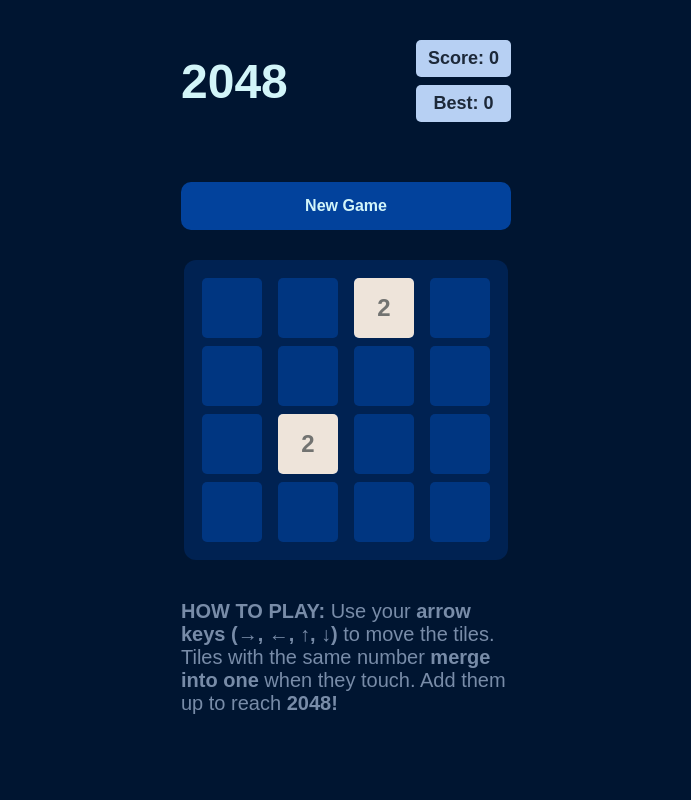
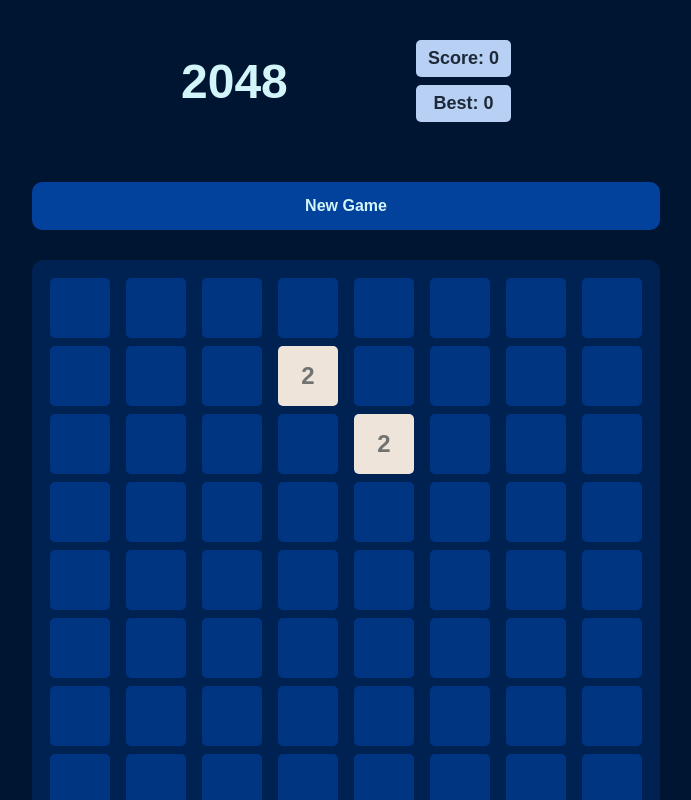
Before and after one commit to pranavgoel29/2048-Game, a React (Vite) app: page / in a window 1280 px wide. Shown: the top 800 px of the page, without its empty margins (294-985 px from the left). Built offline with nearby package versions, Linux system fonts and the light colour scheme.

Commit message:
Fix: height issue when grid is big

```diff
--- a/src/Components/Board.tsx
+++ b/src/Components/Board.tsx
@@ -39,7 +39,7 @@
 };
 
 //  Size of the grid
-export const gridSize = 4;
+export const gridSize = 8;
 
 // Winning state/number of the Game
 export const winningNumber = 2048;
@@ -102,6 +102,21 @@
     updateScore();
   };
 
+
+  // To prevent the page from scrolling on arrow keys being pressed.
+  const keyPressedScroll = (e) => {
+    if (
+      [
+        KeyCodes.DOWN_ARROW,
+        KeyCodes.UP_ARROW,
+        KeyCodes.RIGHT_ARROW,
+        KeyCodes.LEFT_ARROW,
+      ].indexOf(e.keyCode) > -1
+    ) {
+      e.preventDefault();
+    }
+  };
+
   // Key Pressed, lisening to a key being pressed and making a move accordingly.
   const keyPressed = async (e) => {
     let newGrid = cloneDeep(grid);
@@ -149,6 +164,8 @@
 
   // Listening to the 'keyup' event, using keyup instead of keydown as it will reduce the accidental clicks. And looping of clicks as well if someone holds down the key.
   useEvent("keyup", keyPressed);
+  // Scroll prevention
+  useEvent("keydown", keyPressedScroll);
 
   return (
     <BoardViewWrapper>
@@ -180,9 +197,9 @@
           </BoardWrapper>
 
           <p className="gameInstructions">
-            <b>HOW TO PLAY:</b> Use your <b>arrow keys (→, ←, ↑, ↓)</b> to move the tiles.
-            Tiles with the same number <b>merge into one</b> when they touch.
-            Add them up to reach
+            <b>HOW TO PLAY:</b> Use your <b>arrow keys (→, ←, ↑, ↓)</b> to move
+            the tiles. Tiles with the same number <b>merge into one</b> when
+            they touch. Add them up to reach
             <b> 2048!</b>
           </p>
         </>
--- a/src/Components/Home.tsx
+++ b/src/Components/Home.tsx
@@ -10,7 +10,7 @@
 
   font-family: "Montserrat", sans-serif;
   background: ${theme.backgroundColor};
-  height: 100vh;
+  height: 100%;
   display: flex;
   flex-direction: column;
   align-items: center;
--- a/src/Wrappers/BoardViewWrapper.tsx
+++ b/src/Wrappers/BoardViewWrapper.tsx
@@ -3,12 +3,14 @@
 
 export const BoardViewWrapper = styled.div`
   font-family: "Montserrat", sans-serif;
+  padding-bottom: 40px;
   .gameLost {
     display: flex;
     align-items: center;
     justify-content: center;
     font-family: "Montserrat", sans-serif;
     margin-top: 20px;
+
     font-weight: 700;
     font-size: 24px;
     color: ${theme.gameLostColor};
--- a/src/styles/GlobalStyles.js
+++ b/src/styles/GlobalStyles.js
@@ -5,6 +5,7 @@
 
   * {
     margin: 0;
+
     /* font-family: Roboto Regular !important; */
     font-family: Montserrat;
   }
@@ -15,13 +16,9 @@
     width: 100%;
     height: 100vh;
     margin: 0;
-    background-color: #ffffff;
+    background-color: ${theme.backgroundColor};
     scroll-behavior: smooth !important;
   }
-  .background_primary {
-    background-color: ${theme.light_beige};
-  }
-
   `;
 
 export default GlobalStyle;
```
